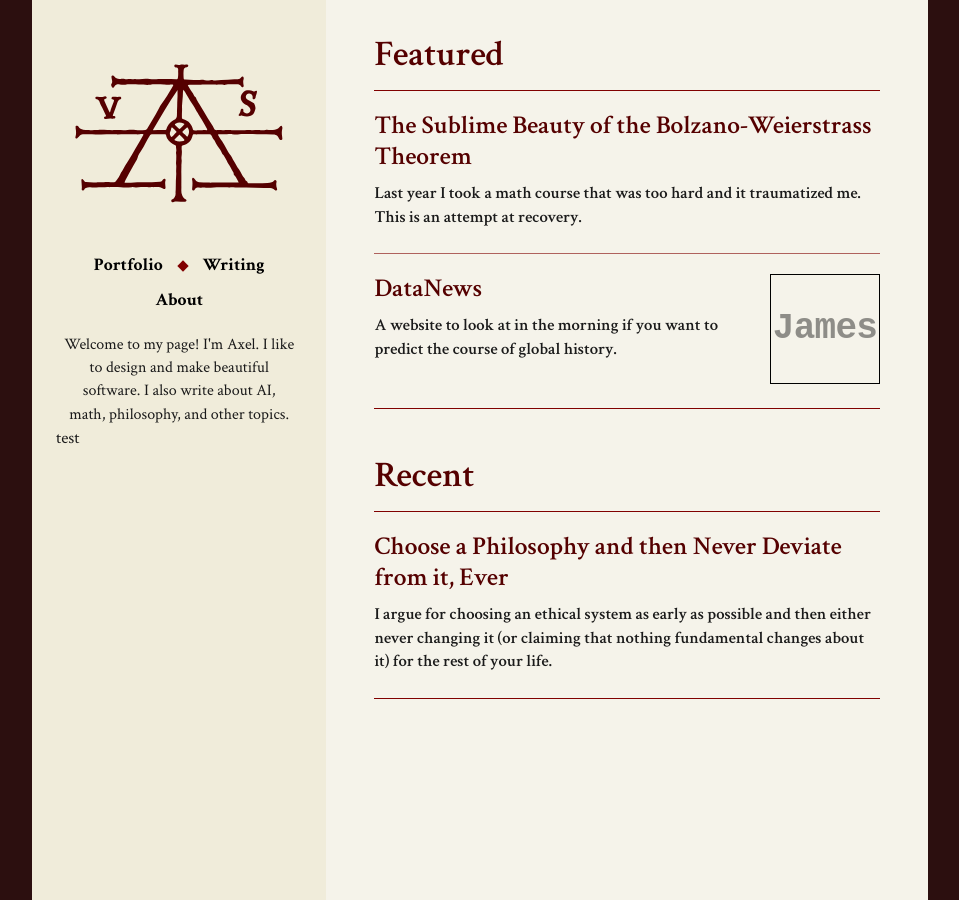
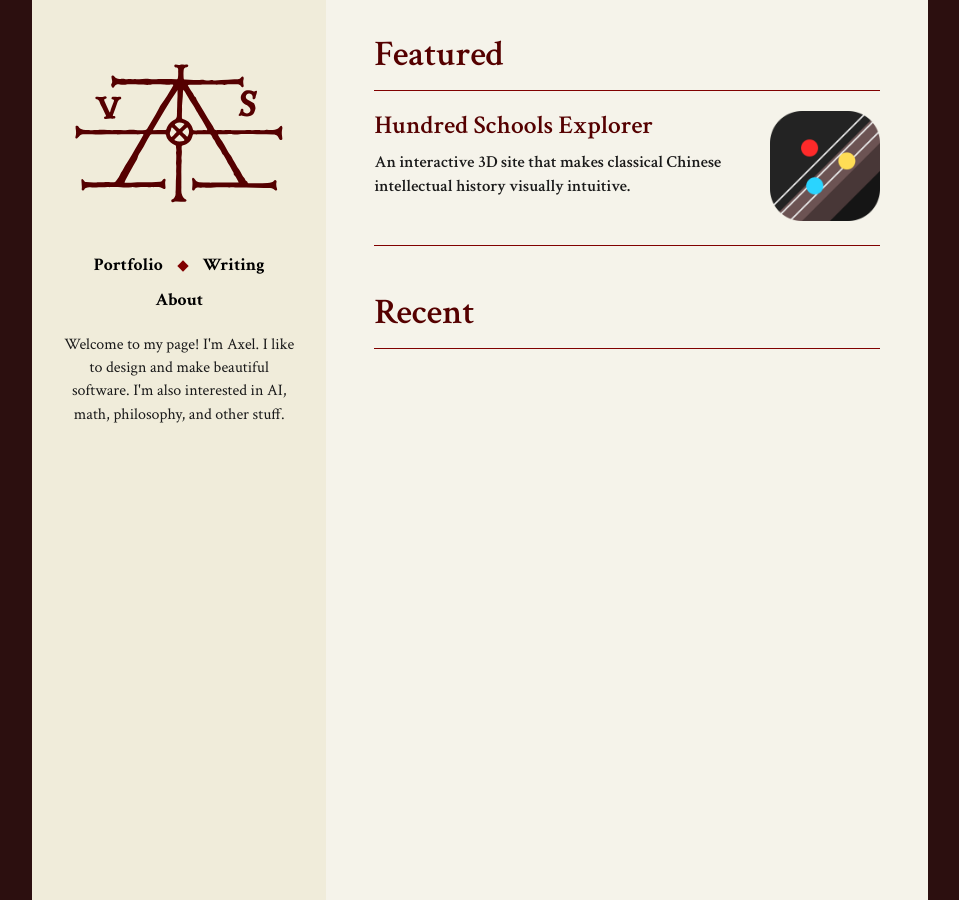
Before and after one commit to Axelpuff/axelpuff.github.io, a Jekyll site: the page built from index.html, in a window 1280 px wide. Shown: the whole page, without its empty margins (160-1119 px from the left). Built offline with Jekyll 4.4.1, drawn with Linux system fonts in a browser that asks for light colours.

Commit message:
Remove placeholder posts, add Hundred Schools Explorer
Delete the default Jekyll starter post and two draft posts, and drop the
hardcoded Recent article from the home page. Add the Hundred Schools
Explorer project post with its cover image, and show a pre-rounded icon
(no border/background) in the Featured preview.

Co-Authored-By: Claude Opus 4.8 <noreply@anthropic.com>

````diff
--- a/_posts/2026-05-04-datanews.markdown
+++ /dev/null
@@ -1,40 +0,0 @@
----
-layout: post
-title:  "DataNews"
-date:   2026-05-04 14:49:17 -0400
-tags:  featured
-categories: blog
-excerpt: "A website to look at in the morning if you want to predict the course of global history."
-cover_image: "James"
----
-
-Here I write something in LaTeX: $\sum_{i=1}^{n}$. However, it doesn't render.
-
-Code:
-```python
-print("hello world")
-```
-
-You’ll find this post in your `_posts` directory. Go ahead and edit it and re-build the site to see your changes. You can rebuild the site in many different ways, but the most common way is to run `jekyll serve`, which launches a web server and auto-regenerates your site when a file is updated.
-
-Jekyll requires blog post files to be named according to the following format:
-
-`YEAR-MONTH-DAY-title.MARKUP`
-
-Where `YEAR` is a four-digit number, `MONTH` and `DAY` are both two-digit numbers, and `MARKUP` is the file extension representing the format used in the file. After that, include the necessary front matter. Take a look at the source for this post to get an idea about how it works.
-
-Jekyll also offers powerful support for code snippets:
-
-{% highlight ruby %}
-def print_hi(name)
-  puts "Hi, #{name}"
-end
-print_hi('Tom')
-#=> prints 'Hi, Tom' to STDOUT.
-{% endhighlight %}
-
-Check out the [Jekyll docs][jekyll-docs] for more info on how to get the most out of Jekyll. File all bugs/feature requests at [Jekyll’s GitHub repo][jekyll-gh]. If you have questions, you can ask them on [Jekyll Talk][jekyll-talk].
-
-[jekyll-docs]: https://jekyllrb.com/docs/home
-[jekyll-gh]:   https://github.com/jekyll/jekyll
-[jekyll-talk]: https://talk.jekyllrb.com/
--- a/_posts/2026-05-04-math-25a.markdown
+++ /dev/null
@@ -1,39 +0,0 @@
----
-layout: post
-title:  "The Sublime Beauty of the Bolzano-Weierstrass Theorem"
-date:   2026-05-04 14:49:17 -0400
-tags:  featured
-categories: blog
-excerpt: "Last year I took a math course that was too hard and it traumatized me. This is an attempt at recovery."
----
-
-Here I write something in LaTeX: $\sum_{i=1}^{n}$. However, it doesn't render.
-
-Code:
-```python
-print("hello world")
-```
-
-You’ll find this post in your `_posts` directory. Go ahead and edit it and re-build the site to see your changes. You can rebuild the site in many different ways, but the most common way is to run `jekyll serve`, which launches a web server and auto-regenerates your site when a file is updated.
-
-Jekyll requires blog post files to be named according to the following format:
-
-`YEAR-MONTH-DAY-title.MARKUP`
-
-Where `YEAR` is a four-digit number, `MONTH` and `DAY` are both two-digit numbers, and `MARKUP` is the file extension representing the format used in the file. After that, include the necessary front matter. Take a look at the source for this post to get an idea about how it works.
-
-Jekyll also offers powerful support for code snippets:
-
-{% highlight ruby %}
-def print_hi(name)
-  puts "Hi, #{name}"
-end
-print_hi('Tom')
-#=> prints 'Hi, Tom' to STDOUT.
-{% endhighlight %}
-
-Check out the [Jekyll docs][jekyll-docs] for more info on how to get the most out of Jekyll. File all bugs/feature requests at [Jekyll’s GitHub repo][jekyll-gh]. If you have questions, you can ask them on [Jekyll Talk][jekyll-talk].
-
-[jekyll-docs]: https://jekyllrb.com/docs/home
-[jekyll-gh]:   https://github.com/jekyll/jekyll
-[jekyll-talk]: https://talk.jekyllrb.com/
--- /dev/null
+++ b/_posts/2026-06-01-hundred-schools-explorer.markdown
@@ -0,0 +1,18 @@
+---
+layout: post
+title:  "Hundred Schools Explorer"
+date:   2026-06-01 12:00:00 -0400
+tags:  featured
+categories: projects
+excerpt: "An interactive 3D site that makes classical Chinese intellectual history visually intuitive."
+icon: "/assets/HSE_icon.png"
+---
+
+![Hundred Schools Explorer cover]({{ '/assets/HSE_cover.png' | relative_url }})
+
+Built an interactive site with 3D visuals using Three.js, GSAP, and Bootstrap to
+make classical Chinese intellectual history visually intuitive. Live at
+[axelpuff.github.io/hundredschools](https://axelpuff.github.io/hundredschools/).
+
+Featured on the
+[Gened 1091 course site](https://gened1091.site/project?author=Axel_Soderquist).
--- a/assets/css/style.css
+++ b/assets/css/style.css
@@ -239,12 +239,27 @@ a:hover {
   flex-shrink: 0;
 }
 
+/* Text-label thumbnail. Currently unused — posts now use an icon image
+   (.post-thumb--image) rather than a cover_image string label. Kept for reuse. */
 .post-thumb__label {
   font-family: 'Courier New', Courier, monospace;
   font-weight: 700;
   font-size: 2.25rem;
   color: rgba(0, 0, 0, 0.42);
   letter-spacing: -0.02em;
+}
+
+/* Image thumbnail (e.g., a pre-rounded icon) — no border or background */
+.post-thumb--image {
+  border: 0;
+  background: none;
+}
+
+.post-thumb--image img {
+  width: 100%;
+  height: 100%;
+  object-fit: cover;
+  display: block;
 }
 
 /* ==========================================================================
@@ -297,6 +312,13 @@ a:hover {
 
 .post-article__content p {
   margin: 0 0 1rem 0;
+}
+
+.post-article__content img {
+  max-width: 100%;
+  height: auto;
+  display: block;
+  margin: 0 0 1.5rem 0;
 }
 
 .post-article__content h2 {
--- a/index.html
+++ b/index.html
@@ -11,7 +11,7 @@ title: Home
 
       {% for post in site.posts %}
         {% if post.tags contains "featured" %}
-          <article class="post {% if post.cover_image %} post--with-thumb {% endif %}">
+          <article class="post {% if post.icon %} post--with-thumb {% endif %}">
           <div class="post-text">
             <h3 class="post-title">
               <a href="{{ post.url }}">{{ post.title }}</a>
@@ -20,10 +20,10 @@ title: Home
               {{ post.excerpt }}
             </p>
           </div>
-          {% if post.cover_image %}
-          <div class="post-thumb" aria-hidden="true">
-            <span class="post-thumb__label">{{ post.cover_image }}</span>
-          </div>
+          {% if post.icon %}
+          <a class="post-thumb post-thumb--image" href="{{ post.url }}" aria-hidden="true" tabindex="-1">
+            <img src="{{ post.icon | relative_url }}" alt="" />
+          </a>
           {% endif %}
         </article>
         {% unless forloop.last %}
@@ -37,19 +37,6 @@ title: Home
 
     <section class="post-section">
       <h2 class="section-heading">Recent</h2>
-      <hr class="section-divider" />
-
-      <article class="post">
-        <h3 class="post-title">
-          <a href="#">Choose a Philosophy and then Never Deviate from it, Ever</a>
-        </h3>
-        <p class="post-blurb">
-          I argue for choosing an ethical system as early as possible and then
-          either never changing it (or claiming that nothing fundamental
-          changes about it) for the rest of your life.
-        </p>
-      </article>
-
       <hr class="section-divider" />
     </section>
   </main>
@@ -75,11 +62,10 @@ title: Home
       <p class="blurb">
         Welcome to my page! I'm Axel.
         I like to design and make
-        beautiful software. I also write
-        about AI, math,
-        philosophy, and other topics.
+        beautiful software. I'm also
+        interested in AI, math,
+        philosophy, and other stuff.
       </p>
-      <a href="{% post_url 2026-05-04-math-25a %}">test</a>
     </div>
   </aside>
 </div>
````
Also changed, not shown: _posts/2026-05-04-welcome-to-jekyll.markdown (deleted, +0 -29 lines), assets/HSE_cover.png (added), assets/HSE_icon.png (added).
